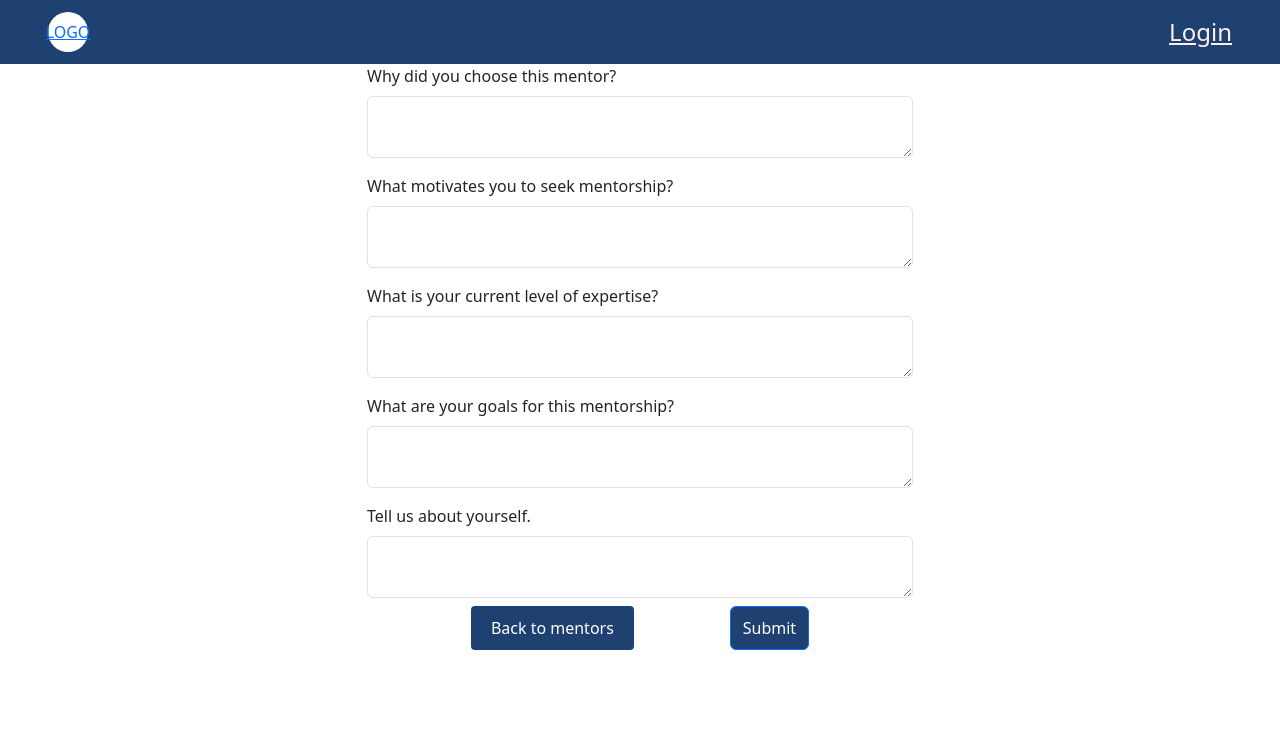
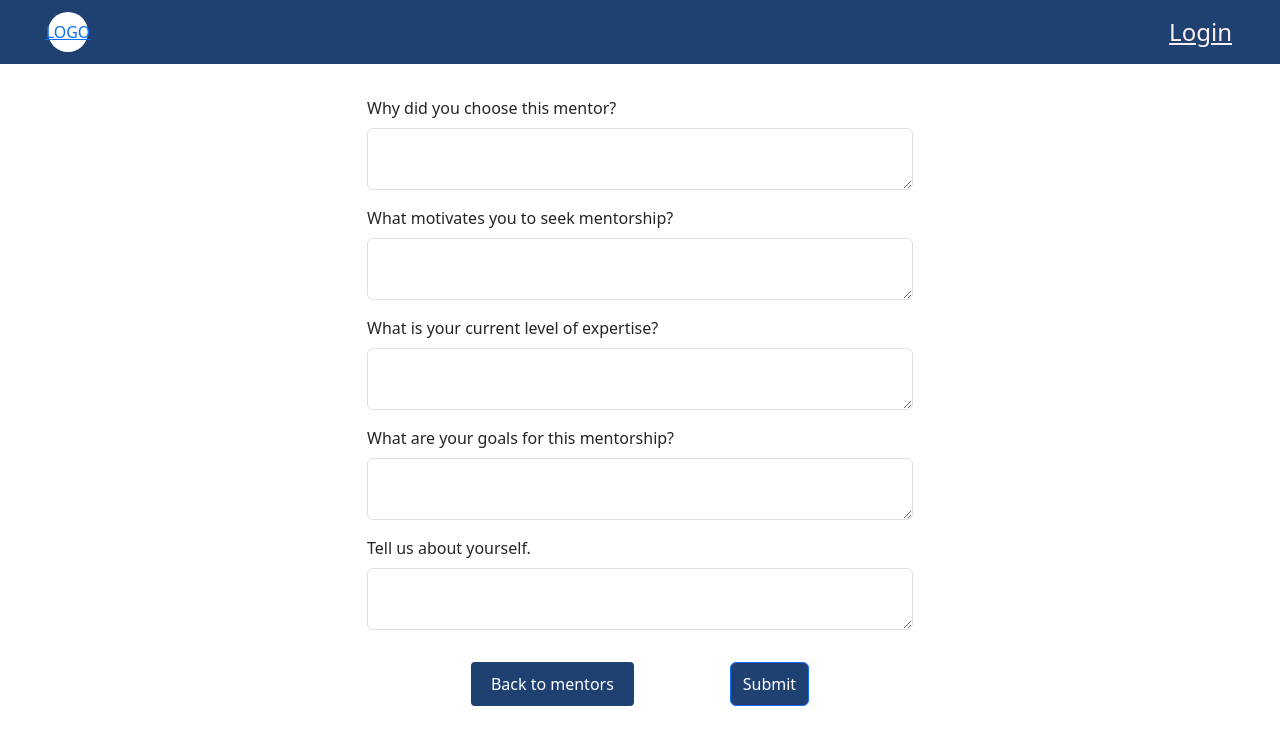
Before and after one commit to Mentorizon/mentorizon-client, a React (Create React App) app: page /apply/1 in a window 1280 px wide. Shown: the top 744 px of the page. Built offline with nearby package versions, Linux system fonts and the light colour scheme.

Commit message:
Improve styles

```diff
--- a/src/App.css
+++ b/src/App.css
@@ -275,3 +275,11 @@
 .error {
   border: 1px solid red !important;
 }
+
+.mentor-application-container {
+  padding-top: 2rem;
+}
+
+.mentor-application-buttons {
+  padding-top: 1.5rem;
+}
--- a/src/pages/MentorApplication.tsx
+++ b/src/pages/MentorApplication.tsx
@@ -111,7 +111,7 @@ const MentorApplication: React.FC = () => {
     return (
         <Layout>
             <Container>
-                <Row className="justify-content-center">
+                <Row className="justify-content-center mentor-application-container">
                     <Col md="6">
                         <Form onSubmit={handleSubmit}>
                             <FormGroup>
@@ -175,7 +175,7 @@ const MentorApplication: React.FC = () => {
                                 />
                             </FormGroup>
 
-                            <div className="options">
+                            <div className="options mentor-application-buttons">
                                 <Link to="/mentors" className="optionButton linkButton">
                                     Back to mentors
                                 </Link>
```
